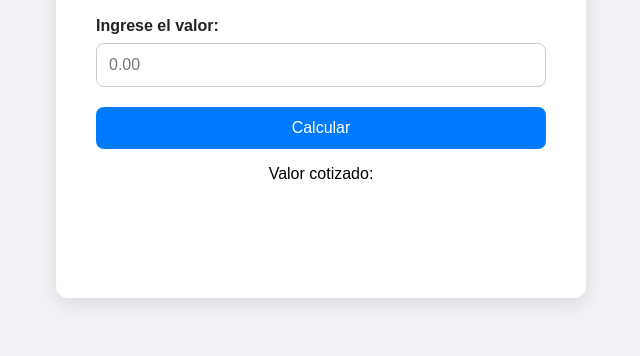
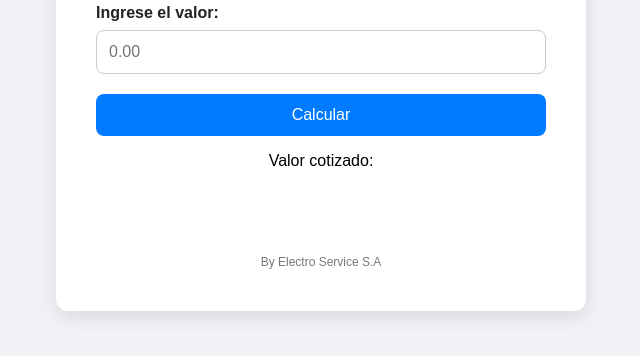
Before and after one commit to LUISEDUG/Calculo-Repuesto, a plain HTML site: page index.html in a window 1280 px wide. Shown: the part 364-720 px from the top of the page, without its empty margins (319-959 px from the left). Drawn offline with Linux system fonts and the light colour scheme.

Commit message:
Update index.html

```diff
--- a/index.html
+++ b/index.html
@@ -86,6 +86,12 @@
             color: var(--lg-green);
             min-height: 30px;
         }
+
+        .footer {
+            margin-top: 25px;
+            font-size: 12px;
+            color: #777;
+        }
     </style>
 </head>
 <body>
@@ -117,6 +123,10 @@
         <p>Valor cotizado:</p>
         <p id="resultado"></p>
     </div>
+
+    <div class="footer">
+        <p>By Electro Service S.A</p>
+    </div>
 </div>
 
 <script>
@@ -142,7 +152,7 @@
         // El cálculo cambia según el tipo de cliente seleccionado
         switch(tipoCliente) {
             case 'ott':
-                if (valorNumerico <= 300000) {
+                if (valorNumerico <= 250000) {
                     resultadoCalculado = redondearPVP((((valorNumerico * 0.063) + valorNumerico) / 0.79) * 1.19);
                 } else {
                     resultadoCalculado = redondearPVP((((valorNumerico * 0.063) + valorNumerico) / 0.83) * 1.19);
@@ -169,7 +179,7 @@
                 resultadoCalculado = redondearPVP(((valorNumerico / 0.87) * 1.19));
                 break;
             case 'mercado-local':
-                resultadoCalculado = redondearPVP(((valorNumerico / 0.85) * 1.19));
+                resultadoCalculado = redondearPVP(((valorNumerico / 0.80) * 1.19));
                 break;
             default:
                 document.getElementById('resultado').textContent = "Selección no válida.";
```
